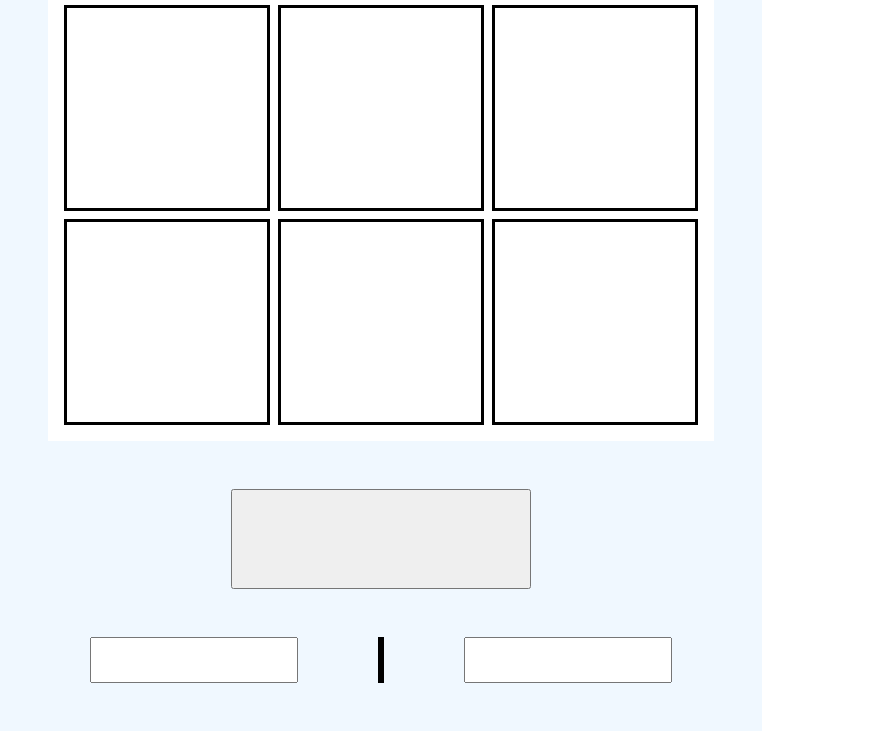
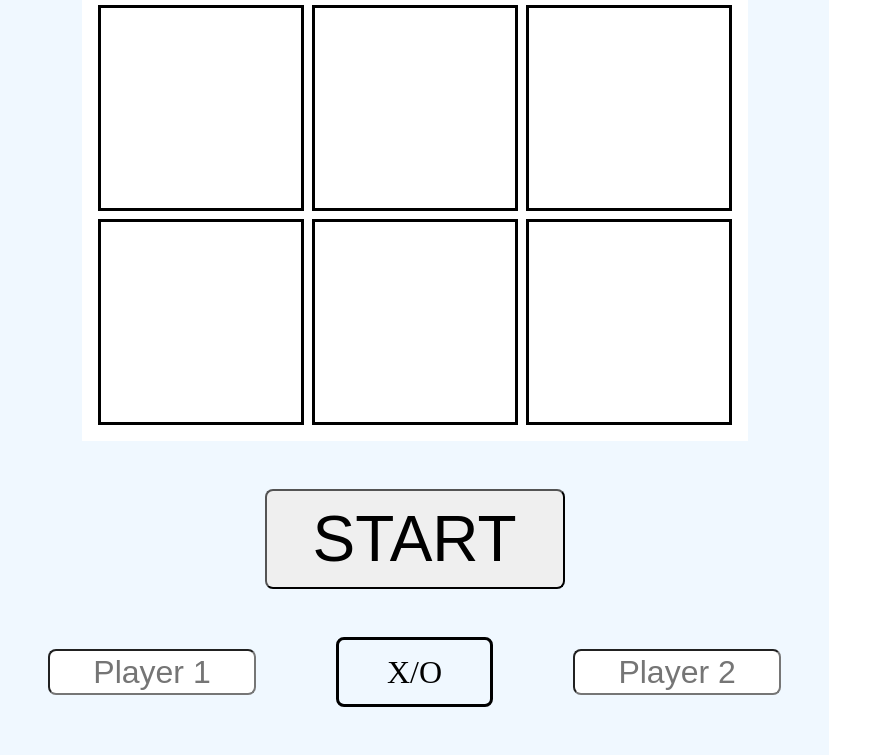
Before and after one commit to Bryan-LohJW/odin-tic-tac-toe, a plain HTML site: page index.html in a window 1280 px wide. Shown: the part 427-1182 px from the top of the page, without its empty margins (0-892 px from the left). Before the commit the page ends 1158 px from the top, so only its background shows below. Drawn offline with Linux system fonts and the light colour scheme.

Commit message:
build: default values and minor style update

```diff
--- a/script.js
+++ b/script.js
@@ -6,6 +6,7 @@ const displayModule = (function() {
 
         const title = document.createElement('div');
         title.classList.add('title');
+        title.textContent = 'Welcome'
         gameBlock.appendChild(title);
 
         const playingField = document.createElement('div');
@@ -21,20 +22,27 @@ const displayModule = (function() {
 
         const gameAction = document.createElement('button');
         gameAction.classList.add('gameAction');
+        gameAction.textContent = 'START';
         gameBlock.appendChild(gameAction);
 
         const inputContainer = document.createElement('div');
         inputContainer.classList.add('inputContainer');
+
         const player1 = document.createElement('input');
         player1.setAttribute('type', 'text');
         player1.classList.add(`playerInput1`);
+        player1.setAttribute('placeholder', 'Player 1');
         inputContainer.appendChild(player1);
+
         const selector = document.createElement('div');
-        selector.classList.add('iconSelector')
+        selector.classList.add('iconSelector');
+        selector.textContent = 'X/O';
         inputContainer.appendChild(selector);
+
         const player2 = document.createElement('input');
         player2.setAttribute('type', 'text');
         player2.classList.add(`playerInput2`);
+        player2.setAttribute('placeholder', 'Player 2');
         inputContainer.appendChild(player2);
         gameBlock.appendChild(inputContainer);
     }
--- a/style.css
+++ b/style.css
@@ -71,6 +71,7 @@ table {
     background-color: white;
     border: var(--border-value);
     border-radius: var(--block-radius);
+    font-size: 4rem;
 
     text-align: center;
 }
@@ -96,10 +97,14 @@ table {
 .gameBlock .gameAction {
     width: 300px;
     height: 100px;
+
+    border-radius: var(--block-radius);
+    font-size: 4rem;
 }
 
 .inputContainer {
     display: flex;
+    align-items: center;
     gap: 5rem;
 }
 
@@ -108,9 +113,17 @@ table {
     height: 40px;
     font-size: 2rem;
     text-align: center;
+    border-radius: var(--block-radius);
 }
 
 .iconSelector {
-    width: 100%;
+    display: flex;
+    align-items: center;
+    justify-content: center;
+
     border: var(--border-value);
+    border-radius: var(--block-radius);
+    padding: 1rem 3rem;
+    background-color: var(--background-color);
+    font-size: 2rem;
 }
```
